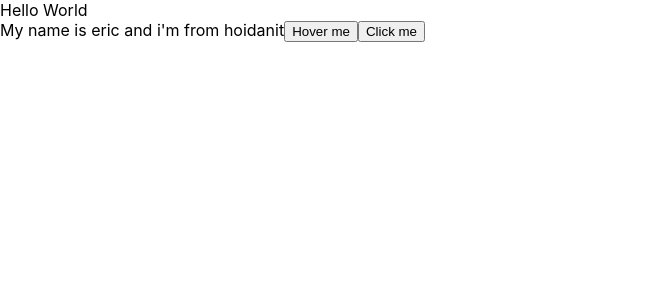
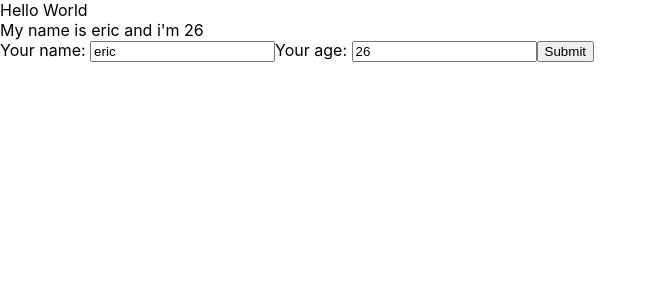
Before and after one commit to neyugntuan/React_Basic, a React (Create React App) app: page / in a window 1280 px wide. Shown: the top 300 px of the page, without its empty margins (0-656 px from the left). Built offline with nearby package versions, Linux system fonts and the light colour scheme.

Commit message:
nesting component

```diff
--- a/src/components/MyComponent.js
+++ b/src/components/MyComponent.js
@@ -1,41 +1,12 @@
 import React from "react";
+import UserInfor from "./UserInfor";
 
 class MyComponent extends React.Component {
-  state = {
-    name: "eric",
-    address: "hoidanit",
-    age: 26,
-  };
-
-  handleClick = (event) => {
-    console.log(">> Click me my button");
-    console.log("My name is ", this.state.name);
-
-    this.setState({
-      name: "ahrry",
-    });
-    this.setState({
-      age: 22,
-    });
-  };
-
-  handleOnMoverOver(event) {
-    console.log(event);
-  }
-
   //JSX
   render() {
     return (
       <div>
-        My name is {this.state.name} and i'm from {this.state.address}
-        <button onMouseOver={this.handleOnMoverOver}>Hover me</button>
-        <button
-          onClick={(event) => {
-            this.handleClick(event);
-          }}
-        >
-          Click me
-        </button>
+        <UserInfor />
       </div>
     );
   }
--- /dev/null
+++ b/src/components/UserInfor.js
@@ -0,0 +1,51 @@
+import React from "react";
+
+class UserInfor extends React.Component {
+  state = {
+    name: "eric",
+    address: "hoidanit",
+    age: 26,
+  };
+
+  handleOnChangeInput = (event) => {
+    this.setState({
+      name: event.target.value,
+    });
+  };
+
+  handleOnChangeAge = (event) => {
+    this.setState({
+      age: event.target.value,
+    });
+  };
+
+  handleOnSubmit = (event) => {
+    event.preventDefault();
+    console.log(this.state);
+  };
+
+  render() {
+    return (
+      <div>
+        My name is {this.state.name} and i'm {this.state.age}
+        <form onSubmit={(event) => this.handleOnSubmit(event)}>
+          <label>Your name: </label>
+          <input
+            value={this.state.name}
+            type="text"
+            onChange={(event) => this.handleOnChangeInput(event)}
+          ></input>
+          <label>Your age: </label>
+          <input
+            value={this.state.age}
+            type="text"
+            onChange={(event) => this.handleOnChangeAge(event)}
+          ></input>
+          <button>Submit</button>
+        </form>
+      </div>
+    );
+  }
+}
+
+export default UserInfor;
```
